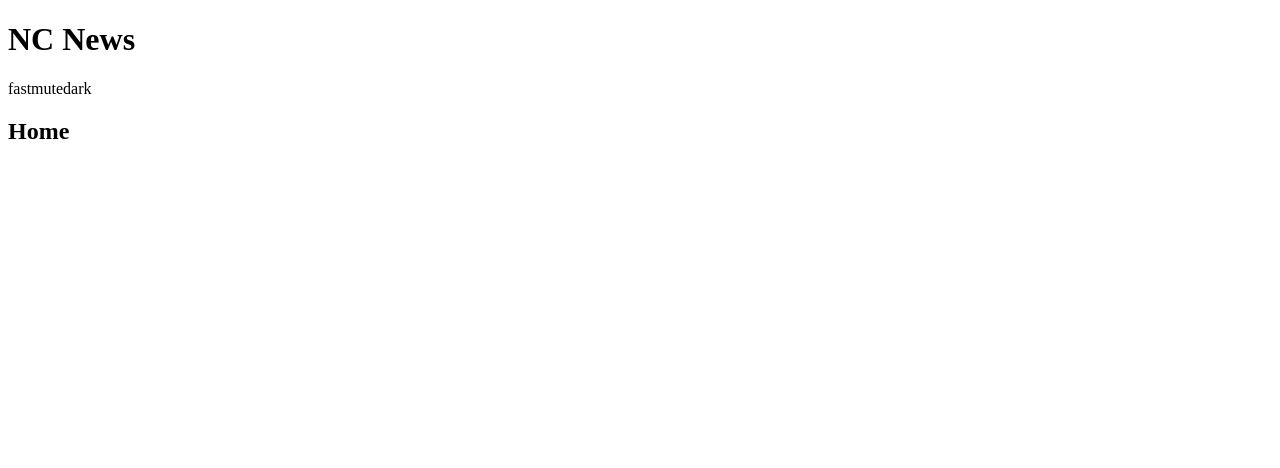
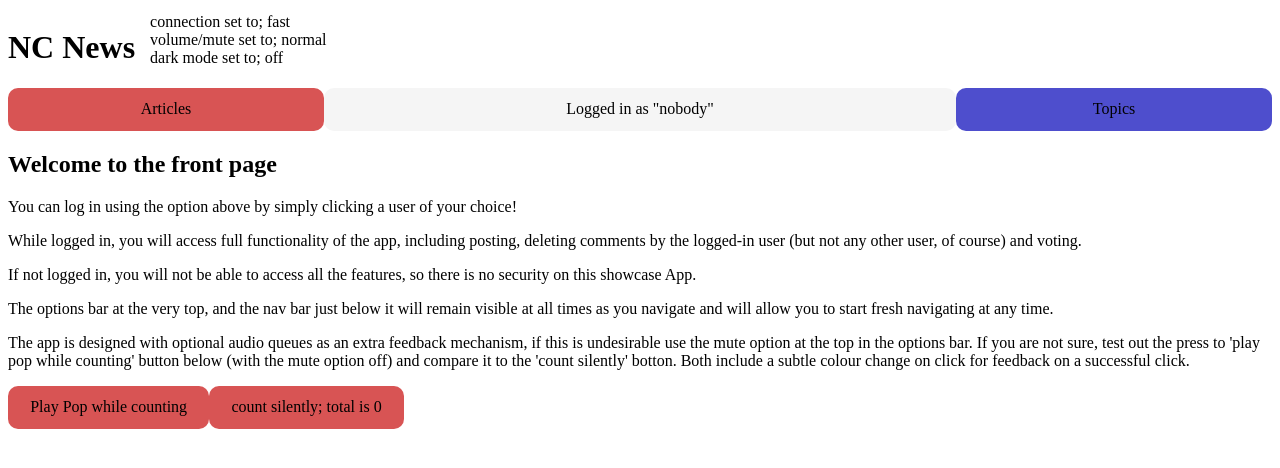
Before and after one commit to BigDaddyTarpon/NC-News-Front-End, a React (Vite) app: page / in a window 1280 px wide. Shown: the top 468 px of the page. Built offline with nearby package versions, Linux system fonts and the light colour scheme; a web font is replaced by a local one.

Commit message:
basic project set up in place, needs context for user next

```diff
--- a/src/App.css
+++ b/src/App.css
@@ -0,0 +1,7 @@
+.header {
+  padding-right: 10px;
+}
+
+.options-bar {
+  padding: 5px;
+}
--- a/src/App.jsx
+++ b/src/App.jsx
@@ -1,30 +1,22 @@
-import { useState } from 'react'
-import Header from './components/Header';
-import ReactDom from 'react-dom/client';
-import { Routes, Route } from 'react-router-dom';
-import Home from './components/Home';
+import Header from "./components/Header";
+import Navbar from "./components/Navbar";
 
-import './App.css'
+// import ReactDom from 'react-dom/client';
+import { Routes, Route } from "react-router-dom";
+import Home from "./components/Home";
+
+import "./App.css";
 
 function App() {
-  const [count, setCount] = useState(0)
-
   return (
     <>
       <Header />
+      <Navbar />
       <Routes>
-      <Route path="/" element={<Home />} />
-
+        <Route path="/" element={<Home />} />
       </Routes>
-      {/* <div className="card">
-        <button onClick={() => setCount((count) => count + 1)}>
-          count is {count}
-        </button>
-
-      </div> */}
-
     </>
-  )
+  );
 }
 
-export default App
+export default App;
--- a/src/components/Header.jsx
+++ b/src/components/Header.jsx
@@ -1,15 +1,14 @@
-function Header () {
-
-    return (
-        <>
-        <h1> NC News</h1>
-        <nav class="options">
-<>fast</>
-<>mute</>
-<>dark</>
-        </nav>
-        </>
-    )
+function Header() {
+  return (
+    <div className="top-grid-container">
+      <h1 className="header"> NC News</h1>
+      <nav className="options-bar">
+        <div>connection set to; fast</div>
+        <div>volume/mute set to; normal</div>
+        <div>dark mode set to; off</div>
+      </nav>
+    </div>
+  );
 }
 
 export default Header;
--- a/src/components/Home.jsx
+++ b/src/components/Home.jsx
@@ -1,10 +1,62 @@
-function Home () {
+import popSound from "../assets/popSound.mp3";
+import { useState } from "react";
 
-   return(<div>
-      <h2>Home</h2>
-    </div>)
+function Home() {
+  const [count, setCount] = useState(0);
+  function playWithCount() {
+    new Audio(popSound, { volume: 1.0 }).play();
+    setCount((count) => count + 1);
+  }
+  return (
+    <main>
+      <h2>Welcome to the front page</h2>
+      <p>
+        {" "}
+        You can log in using the option above by simply clicking a user of your
+        choice!
+      </p>
+      <p>
+        {" "}
+        While logged in, you will access full functionality of the app,
+        including posting, deleting comments by the logged-in user (but not any
+        other user, of course) and voting.
+      </p>
+      <p>
+        {" "}
+        If not logged in, you will not be able to access all the features, so
+        there is no security on this showcase App.
+      </p>
+      <p>
+        {" "}
+        The options bar at the very top, and the nav bar just below it will
+        remain visible at all times as you navigate and will allow you to start
+        fresh navigating at any time.
+      </p>
+      <p>
+        {" "}
+        The app is designed with optional audio queues as an extra feedback
+        mechanism, if this is undesirable use the mute option at the top in the
+        options bar. If you are not sure, test out the press to 'play pop while
+        counting' button below (with the mute option off) and compare it to the
+        'count silently' botton. Both include a subtle colour change on click
+        for feedback on a successful click.
+      </p>
 
-
+      <button id="red-button" onClick={playWithCount}>
+        {" "}
+        Play Pop while counting
+      </button>
+      <button id="red-button" onClick={() => setCount((count) => count + 1)}>
+        count silently; total is {count}
+      </button>
+    </main>
+  );
 }
 
 export default Home;
+
+// Simple to Mute, just use if condition to allow/prevent playback, but ...
+// IF figure out how to set vol, can have 1.0, 0.5 or 0 (mute)
+// {volume: 0.5} in JS is half volume
+// You can controll the volume of your Audio object using the volume atrribute (0=no sound, 1=max volume).
+// "So just set the range of your input to be between 0 and 1 and use a useffect to change the volume attribute whenever the input's value changes".
--- /dev/null
+++ b/src/components/Navbar.jsx
@@ -0,0 +1,41 @@
+import { useState } from "react";
+import popSound from "../assets/popSound.mp3";
+
+function Navbar() {
+  const [article, setArticle] = useState(false);
+  const [topic, setTopic] = useState(false);
+
+  function popwithArticle() {
+    new Audio(popSound).play();
+    setArticle(true);
+    setTopic(false);
+  }
+
+  function popwithLogin() {
+    new Audio(popSound).play();
+  }
+
+  function popwithTopic() {
+    new Audio(popSound).play();
+    setTopic(true);
+    setArticle(false);
+  }
+  return (
+    <nav className="Navbar-grid-container">
+      <button id="red-button" onClick={popwithArticle}>
+        {" "}
+        Articles
+      </button>
+      <button id="white-button" onClick={popwithLogin}>
+        {" "}
+        Logged in as "nobody"{" "}
+      </button>
+      <button id="blue-button" onClick={popwithTopic}>
+        {" "}
+        Topics
+      </button>
+    </nav>
+  );
+}
+
+export default Navbar;
--- a/src/index.css
+++ b/src/index.css
@@ -1,5 +1,3 @@
-
-
 /* a {
   font-weight: 500;
   color: #646cff;
@@ -9,23 +7,75 @@ a:hover {
   color: #535bf2;
 } */
 
+#red-button {
+  background-color: #d85454;
+}
 
+#blue-button {
+  background-color: rgb(78, 78, 205);
+}
+
+#white-button {
+  background-color: whitesmoke;
+}
 
 button {
-  border-radius: 8px;
-  border: 1px solid transparent;
+  border-radius: 10px;
+  border: 3px solid transparent;
   padding: 0.6em 1.2em;
   font-size: 1em;
   font-weight: 500;
   font-family: inherit;
-  background-color: #1a1a1a;
-  cursor: pointer;
   transition: border-color 0.25s;
 }
 button:hover {
-  border-color: #646cff;
+  border-color: black;
+  transform: scale(1.1);
 }
-button:focus,
-button:focus-visible {
-  outline: 4px auto -webkit-focus-ring-color;
+
+.top-grid-container {
+  margin: 2 rem;
+  /* width: min (90%, 75 rem); */
+  display: flex;
+  /* grid-template-columns: 25% 25% 25% 25%; */
+  /* grid-auto-flow: column; */
 }
+
+.Navbar-grid-container {
+  margin: 2 rem;
+  padding: 2 rem;
+  display: grid;
+  grid-template-columns: 25% 50% 25%;
+  grid-auto-flow: column;
+}
+
+/* parchment style background to test
+with this; <div class="parchment-block">
+<div class="parchment-content">
+    this is the content of the block
+</div>
+</div>*/
+
+.parchment-block {
+  width: 460px;
+  height: 400px;
+  background-color: #fff;
+  font-family: "Helvetica Neue", Helvetica, Arial, Verdana, Tahoma, Sans-serif;
+  font-size: 24px;
+  padding: 0px;
+  margin: 40px auto;
+  text-align: center;
+  border-image: url(https://i.imgur.com/040pFDw.png) 20 / 20px round;
+  box-sizing: border-box;
+}
+
+.parchment-content {
+  background-image: url(https://i.imgur.com/2b786tF.png);
+  background-position: 0 0;
+  background-repeat: repeat;
+  width: 100%;
+  height: 100%;
+  padding: 20px;
+  box-sizing: border-box;
+  box-shadow: inset 0 0 10px 10px rgba(0, 0, 0, 0.1);
+}
```
Also changed, not shown: src/main.jsx (+9 -9 lines), index.html (line endings or trailing spaces), 1 other file (tests, documents, lock files or other folders).
